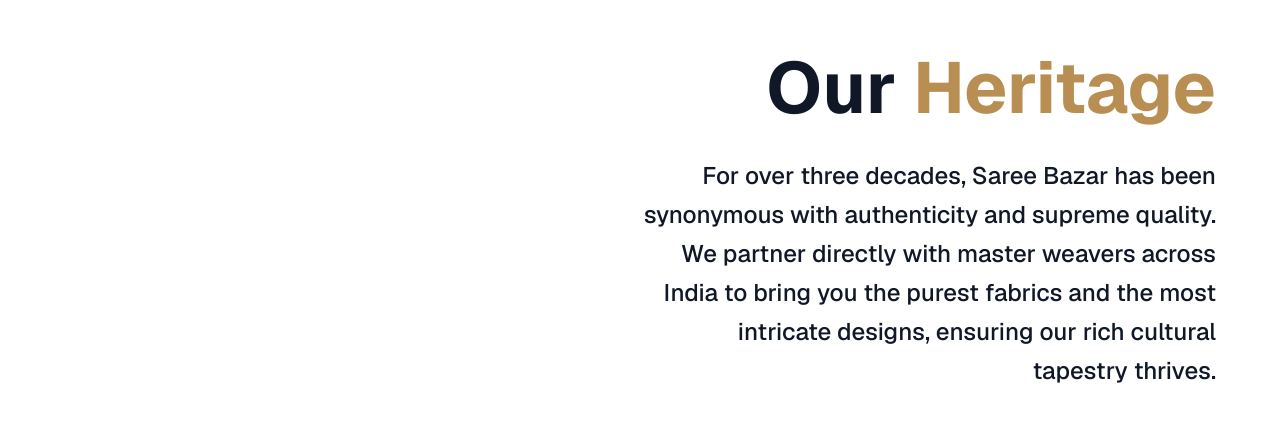
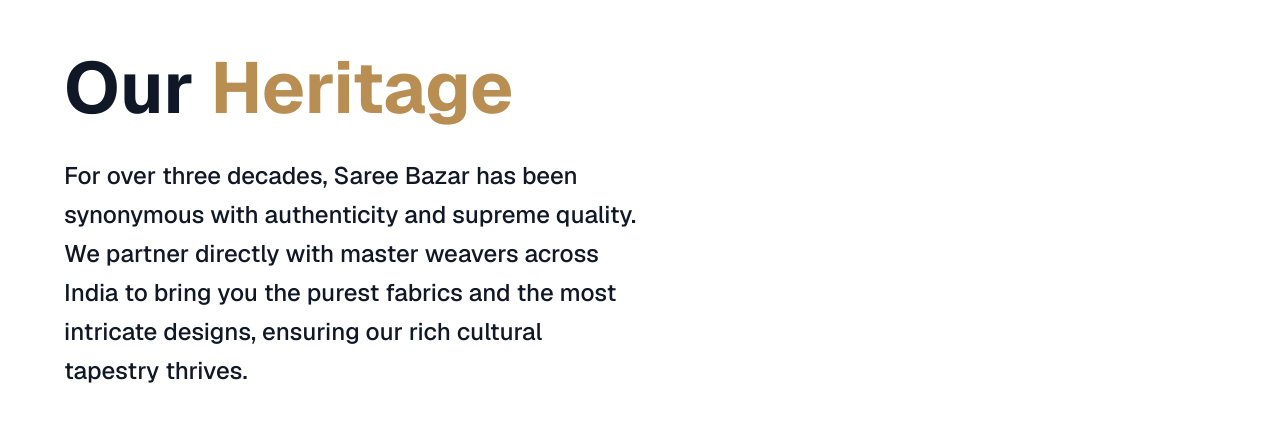
Before and after one commit to kaveenskn/SareeBazar, a Next.js app: page / in a window 1280 px wide. Shown: the part 4348-4770 px from the top of the page. Built offline with nearby package versions, Linux system fonts and the light colour scheme.

Commit message:
edit the about

```diff
--- a/app/components/About.tsx
+++ b/app/components/About.tsx
@@ -2,8 +2,8 @@
 
 export function About() {
   return (
-    <Section align="right" heightClass="h-[200vh]">
-      <div className="max-w-xl">
+    <Section align="left" heightClass="h-[200vh]">
+      <div className="max-w-xl text-left">
         <h2 className="text-5xl md:text-7xl font-bold mb-8 text-gray-900 drop-shadow-[0_2px_15px_rgba(255,255,255,1)]">
           Our <span className="text-[#B88E52]">Heritage</span>
         </h2>
```
Also changed, not shown: app/components/Hero.tsx (indentation only).
